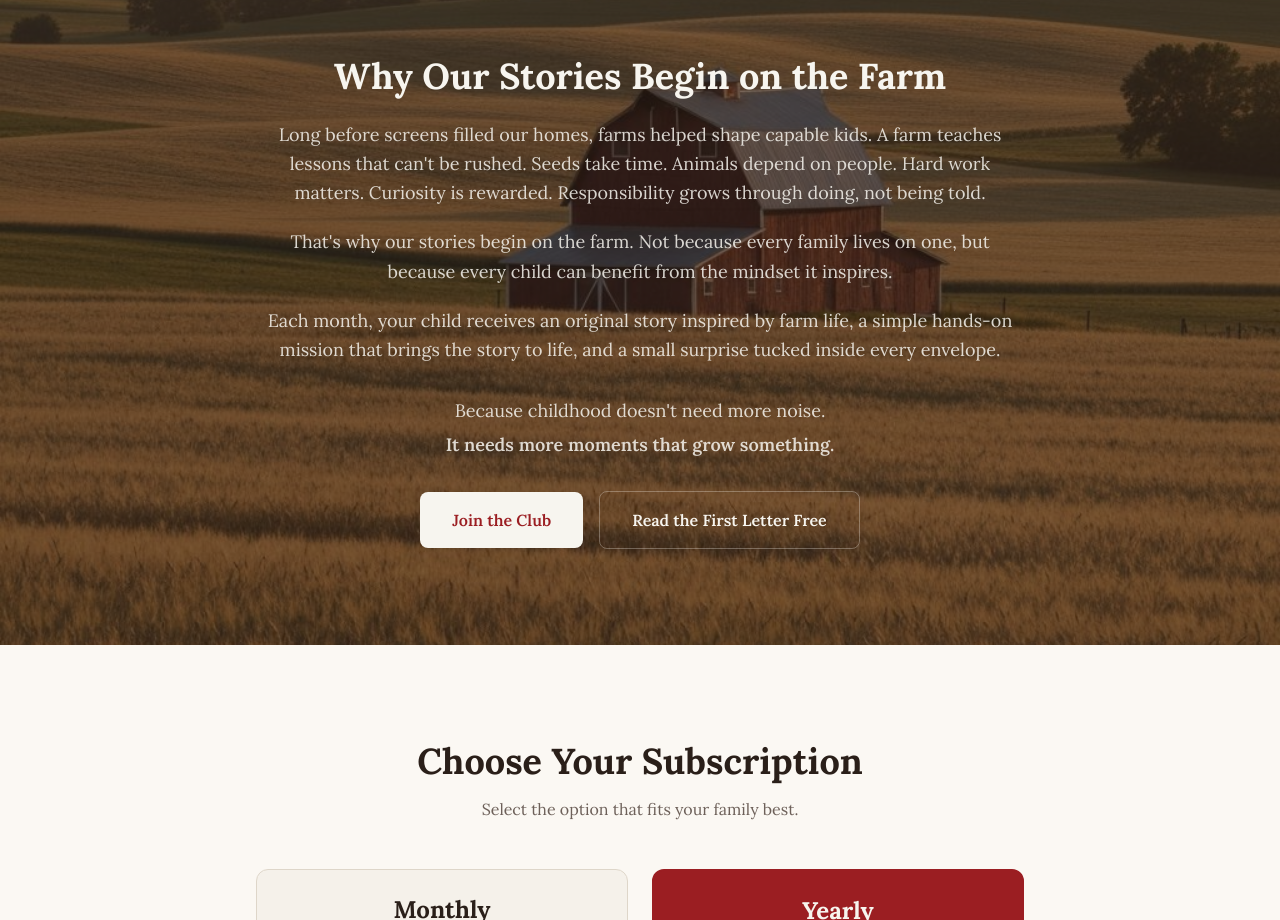
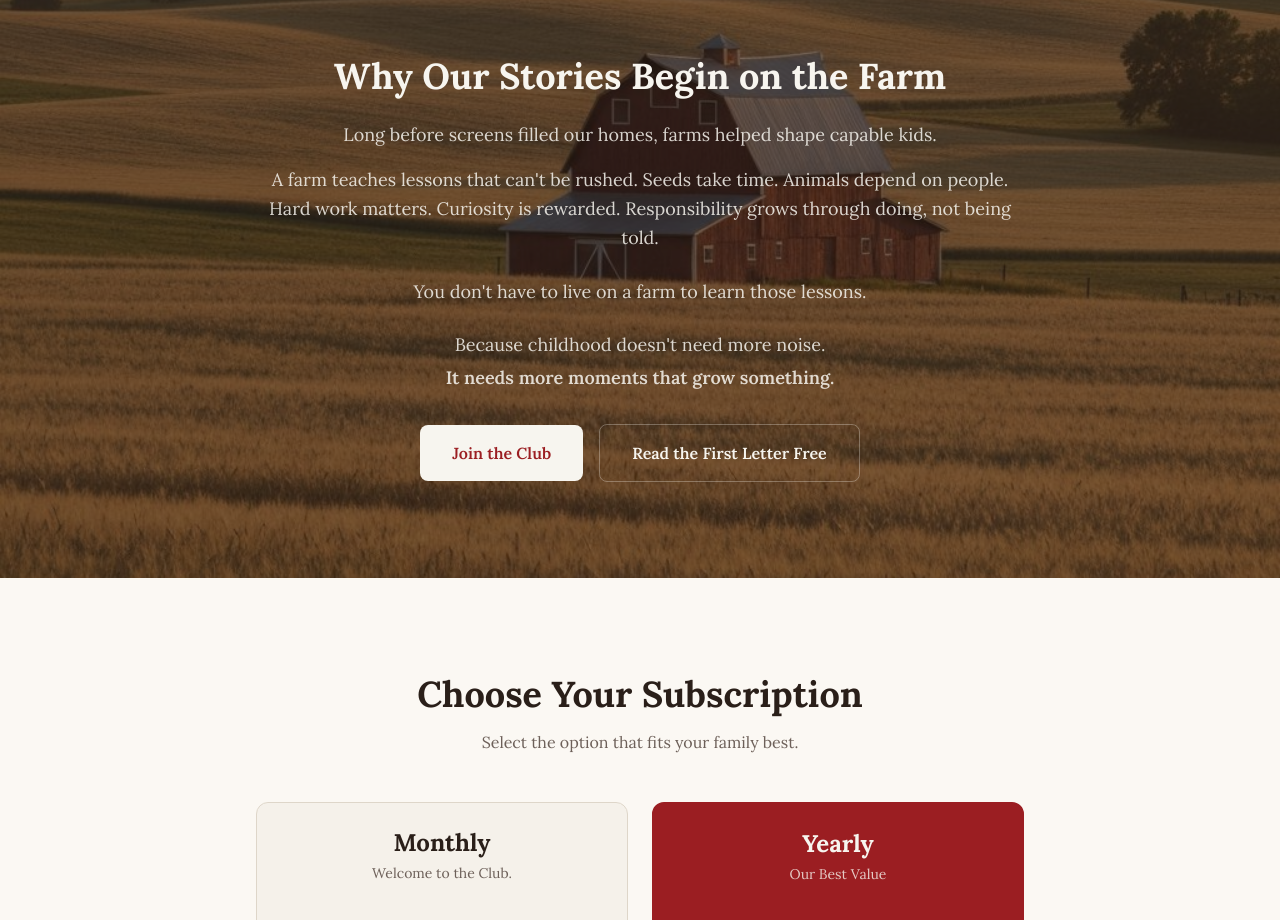
Before and after one commit to clintmcreative/LRM-site, a Next.js app: page / in a window 1280 px wide. Shown: the part 5000-5920 px from the top of the page. Built offline with nearby package versions, Linux system fonts and the light colour scheme.

Commit message:
feat: adjust farm-life narrative in FinalCTASection
Restructured paragraphs for clarity and conciseness; reduced max-width for better layout.

Co-authored-by: clintmcreative <265695401+clintmcreative@users.noreply.github.com>

```diff
--- a/components/home-sections.tsx
+++ b/components/home-sections.tsx
@@ -418,17 +418,17 @@ export function FinalCTASection() {
             <h2 className="font-serif text-3xl font-bold text-primary-foreground md:text-4xl text-balance">
               Why Our Stories Begin on the Farm
             </h2>
-            <div className="mx-auto mt-6 max-w-[820px] space-y-5 text-base leading-relaxed text-primary-foreground/85 md:text-lg">
+            <div className="mx-auto mt-6 max-w-[780px] text-base leading-relaxed text-primary-foreground/85 md:text-lg">
               <p>
-                Long before screens filled our homes, farms helped shape capable kids. A farm teaches lessons that can{"'"}t be rushed. Seeds take time. Animals depend on people. Hard work matters. Curiosity is rewarded. Responsibility grows through doing, not being told.
+                Long before screens filled our homes, farms helped shape capable kids.
               </p>
-              <p>
-                That{"'"}s why our stories begin on the farm. Not because every family lives on one, but because every child can benefit from the mindset it inspires.
+              <p className="mt-4">
+                A farm teaches lessons that can{"'"}t be rushed. Seeds take time. Animals depend on people. Hard work matters. Curiosity is rewarded. Responsibility grows through doing, not being told.
               </p>
-              <p>
-                Each month, your child receives an original story inspired by farm life, a simple hands-on mission that brings the story to life, and a small surprise tucked inside every envelope.
+              <p className="mt-6">
+                You don{"'"}t have to live on a farm to learn those lessons.
               </p>
-              <div className="mt-8">
+              <div className="mt-6">
                 <p>
                   Because childhood doesn{"'"}t need more noise.
                 </p>
```
